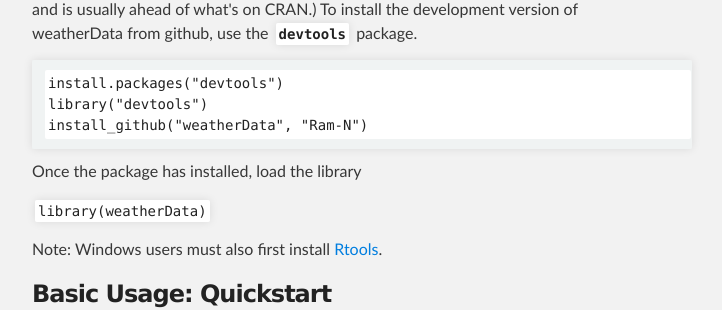
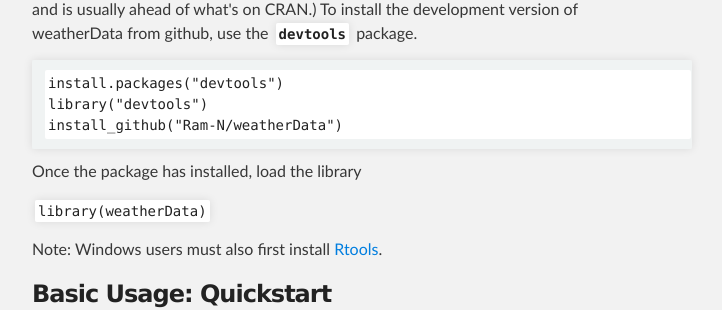
Before and after one commit to Ram-N/weatherData, a Jekyll site: the page built from index.md, in a window 1280 px wide and 900 px high, scrolled down 971 px. Shown: the part 185-495 px from the top of the window, without its empty margins (288-1010 px from the left). Built offline with Jekyll 4.4.1, drawn with Linux system fonts in a browser that asks for light colours; Markdown is read by kramdown in place of the engine named in the settings.

```diff
--- a/index.md
+++ b/index.md
@@ -42,7 +42,7 @@ You can install the version from CRAN, or you can try out the version hosted in
 
     install.packages("devtools")
     library("devtools")
-    install_github("weatherData", "Ram-N")
+    install_github("Ram-N/weatherData")
 
   <p>Once the package has installed, load the library</p>
 
```
Also changed, not shown: credits.md (+1 -0 lines).
